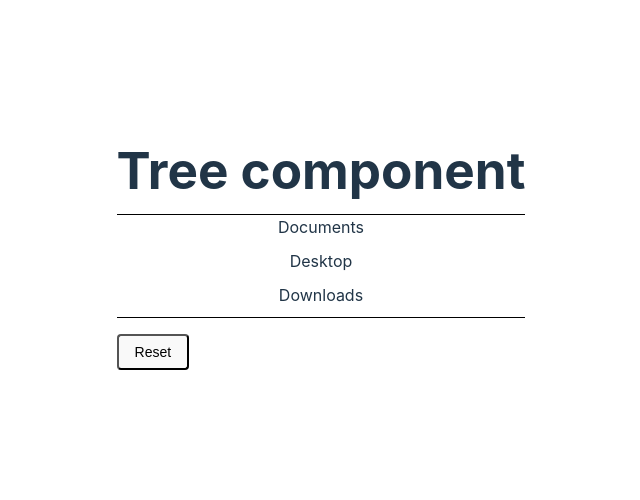
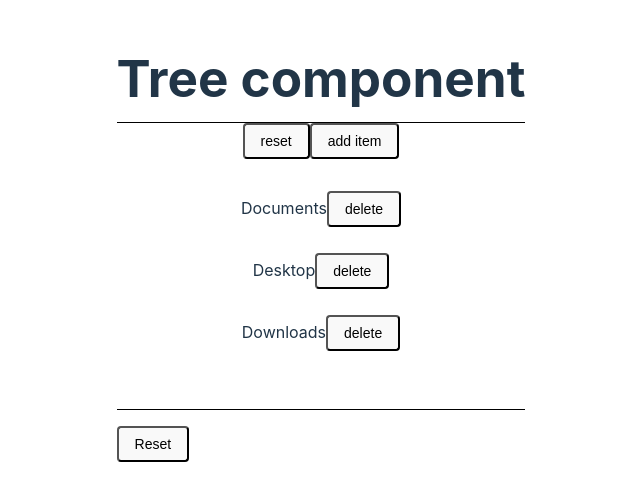
Before and after one commit to Atlantis3221/mcc-tree, a React (Vite) app: page / in a window 1280 px wide. Shown: the part 144-644 px from the top of the page, without its empty margins (319-959 px from the left). Built offline with nearby package versions, Linux system fonts and the light colour scheme.

Commit message:
fix: remove children items, add parent item

```diff
--- a/src/shared/layout/Layout.tsx
+++ b/src/shared/layout/Layout.tsx
@@ -1,55 +1,88 @@
 import Header from '../../widgets/Header/Header'
 import Footer from '../../widgets/Footer/Footer'
 import Tree from '../../widgets/Tree/Tree'
+import { AppButton } from '../ui/AppButton/AppButton'
+import { useState } from 'react'
+
+export interface ITree {
+  key: string
+  label: string
+  children?: ITree[]
+}
 
 export default function Layout() {
 
-    const treeData = [
+  const treeData: ITree[] = [
     {
       key: "0",
       label: "Documents",
       children: [
         {
-              key: "0-0",
-              label: "Document 1-1",
+          key: "1",
+          label: "Document 0-0",
           children: [
             {
-                  key: "0-1-1",
-                  label: "Document-0-1.doc",
+              key: "2",
+              label: "Document-0-0-1.doc",
             },
             {
-                  key: "0-1-2",
-                  label: "Document-0-2.doc",
+              key: "3",
+              label: "Document-0-0-2.doc",
             },
           ],
         },
       ],
     },
     {
-          key: "1",
+      key: "4",
       label: "Desktop",
       children: [
         {
-              key: "1-0",
-              label: "document1.doc",
+          key: "5",
+          label: "document-1.doc",
         },
         {
-              key: "0-0",
-              label: "documennt-2.doc",
+          key: "6",
+          label: "document-2.doc",
         },
       ],
     },
     {
-          key: "2",
+      key: "7",
       label: "Downloads",
       children: [],
     },
   ];
 
+  const [mutableTree, setMutableTree] = useState([...treeData])
+
+  //по ключу удаляет родительский элемент
+  function deleteItem(key: string) {
+    setMutableTree(mutableTree.filter((item) => item.key !== key))
+  }
+
+  //возвращает дерево к первоначальному виду
+  const resetTree = () => {
+    setMutableTree(treeData)
+  }
+
+  //добавляет объект на верхний уровень дерева, в перспективе добавил бы форму для редактирования глубины дочерних элементов и уникальный ключ
+  const addItem = () => {
+    setMutableTree([...mutableTree, {
+      key: "8",
+      label: "2nd Downloads",
+      children: [],
+    }])
+  }
+
   return (
     <>
       <Header />
-            <Tree treeData={treeData} />
+      <div>
+        <AppButton onClick={resetTree} text='reset' />
+        <AppButton onClick={addItem} text='add item' />
+      </div>
+      <Tree mutableTree={mutableTree} deleteItem={deleteItem} />
       <Footer />
     </>
   )
--- a/src/shared/ui/TreeItem/TreeItem.tsx
+++ b/src/shared/ui/TreeItem/TreeItem.tsx
@@ -1,21 +1,29 @@
 import { useState } from "react";
 import Tree from "../../../widgets/Tree/Tree";
+import { AppButton } from "../AppButton/AppButton";
 
-export default function TreeItem({ node }) {
-    const { children, label } = node;
+export default function TreeItem({ node, deleteItem }: any) {
+    const mutableItem = {...node};
+    const [children, setChildren] = useState(mutableItem.children)
+    const [showChildren, setShowChildren] = useState(false);
 
-    const [showChildren, setShowChildren] = useState(false);
+
+    const deleteChildren = (key: string) => {
+        setChildren(children.filter((item) => item.key !== key))
+    }
 
     const handleClick = () => {
         setShowChildren(!showChildren);
     };
+
     return (
         <>
-            <div onClick={handleClick} style={{ marginBottom: "10px" }}>
-                <span>{label}</span>
+            <div onClick={node.children && handleClick} style={{ marginBottom: "10px" }}>
+                <span>{mutableItem.label}</span>
+                <AppButton text="delete" onClick={() => deleteItem(node.key, node)} />
             </div>
             <ul style={{ paddingLeft: "10px", borderLeft: "1px solid black" }}>
-                {showChildren && <Tree treeData={children} />}
+                {showChildren && <Tree mutableTree={children} deleteItem={deleteChildren} />}
             </ul>
         </>
     );
--- a/src/widgets/Tree/Tree.tsx
+++ b/src/widgets/Tree/Tree.tsx
@@ -1,11 +1,19 @@
+import { useEffect, useState } from "react";
+import { AppButton } from "../../shared/ui/AppButton/AppButton";
 import TreeItem from "../../shared/ui/TreeItem/TreeItem";
+import './style.css'
 
-export default function Tree({ treeData }) {
+export default function Tree({ mutableTree, deleteItem }: any) {
+
     return (
-        <ul>
-            {treeData.map((node:any) => (
-                <TreeItem node={node} key={node.key} />
-            ))}
-        </ul>
+        <>
+            <ul style={{ padding: '32px' }}>
+                {mutableTree.map((node: any) => (
+                    <div className="item-wrapper">
+                    <TreeItem node={node} key={node.key} deleteItem={deleteItem} />
+                    </div>
+                ))}
+            </ul>
+        </>
     );
 }
--- /dev/null
+++ b/src/widgets/Tree/style.css
@@ -0,0 +1,5 @@
+.item-wrapper {
+    display: flex;
+    flex-direction: column;
+    gap: 16px;
+}
```
Also changed, not shown: 1 other file (tests, documents, lock files or other folders). Lines whose indentation alone changed are shown as unchanged.
